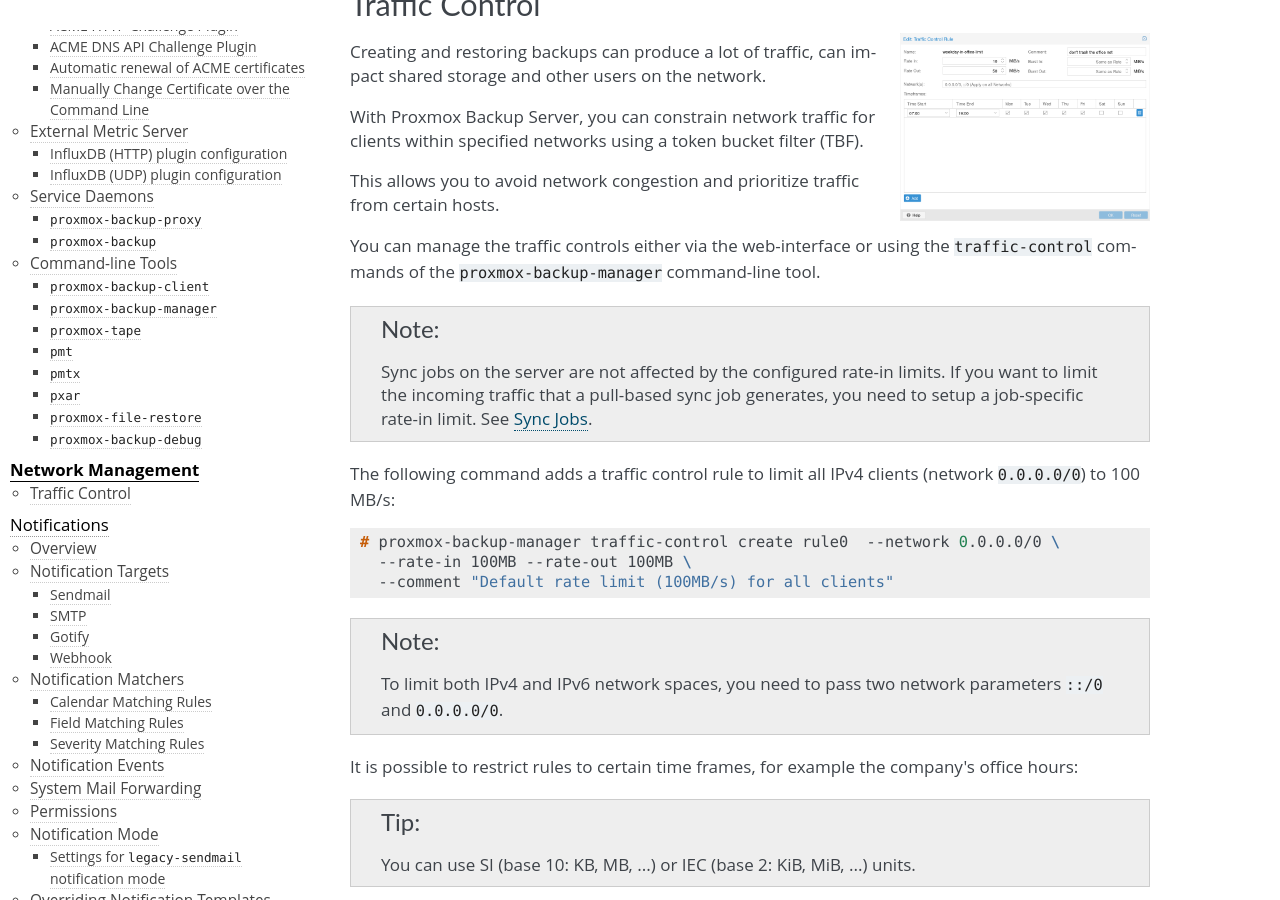
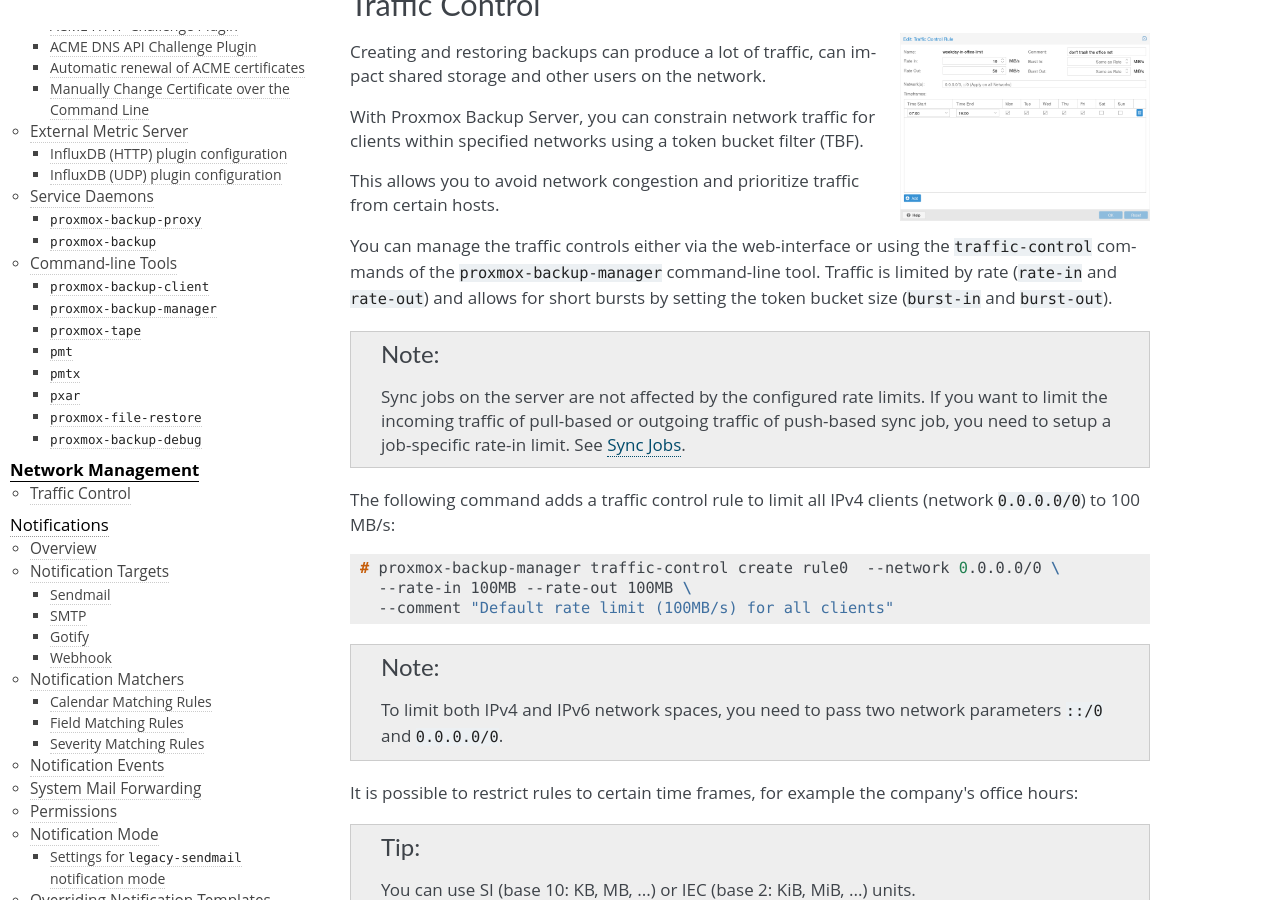
Before and after one commit to rikka-chunibyo/PBS-X, a Sphinx documentation site: the page built from docs/network-management.rst, in a window 1280 px wide and 900 px high, scrolled down 1740 px. Built offline with Sphinx 7.4.7, drawn with Linux system fonts in a browser that asks for light colours.

Commit message:
docs: rephrase and extend rate limiting description for sync jobs
Since commit 37a85cf6 ("fix: ui: sync job: edit rate limit based on
sync direction") rate limits for sync jobs can be correctly applied
for both directions. State this in the documentation and explicitley
mention the directions to reduce confusion.

Further, also mention the burst parameters, as they are not mentioned
at all.

Signed-off-by: Christian Ebner <c.ebner@proxmox.com>
Link: https://lore.proxmox.com/20250623124543.590388-1-c.ebner@proxmox.com

```diff
--- a/docs/managing-remotes.rst
+++ b/docs/managing-remotes.rst
@@ -239,7 +239,9 @@ command-line tool:
 
     # proxmox-backup-manager sync-job update ID --rate-in 20MiB
 
-For sync jobs in push direction use the ``rate-out`` option instead.
+For sync jobs in push direction use the ``rate-out`` option instead. To allow
+for traffic bursts, you can set the size of the token bucket filter used for
+traffic limiting via ``burst-in`` or ``burst-out`` parameters.
 
 Sync Direction Push
 ^^^^^^^^^^^^^^^^^^^
--- a/docs/traffic-control.rst
+++ b/docs/traffic-control.rst
@@ -19,11 +19,12 @@ certain hosts.
 
 You can manage the traffic controls either via the web-interface or using the
 ``traffic-control`` commands of the ``proxmox-backup-manager`` command-line
-tool.
+tool. Traffic is limited by rate (``rate-in`` and ``rate-out``) and allows for
+short bursts by setting the token bucket size (``burst-in`` and ``burst-out``).
 
-.. note:: Sync jobs on the server are not affected by the configured rate-in limits.
-   If you want to limit the incoming traffic that a pull-based sync job
-   generates, you need to setup a job-specific rate-in limit. See
+.. note:: Sync jobs on the server are not affected by the configured rate limits.
+   If you want to limit the incoming traffic of pull-based or outgoing traffic
+   of push-based sync job, you need to setup a job-specific rate-in limit. See
    :ref:`syncjobs`.
 
 The following command adds a traffic control rule to limit all IPv4 clients
```
